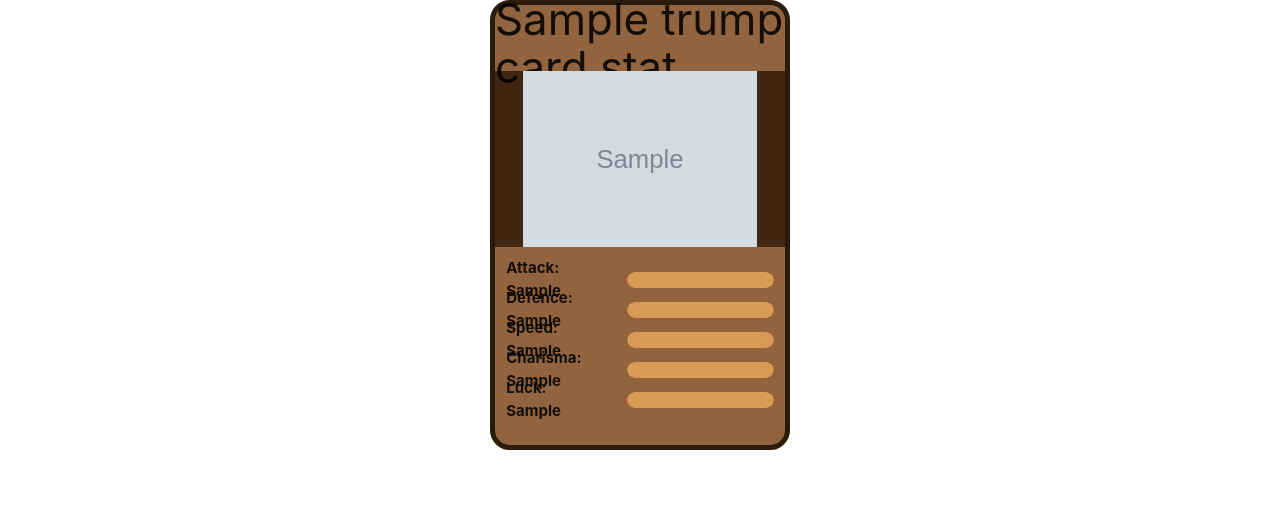
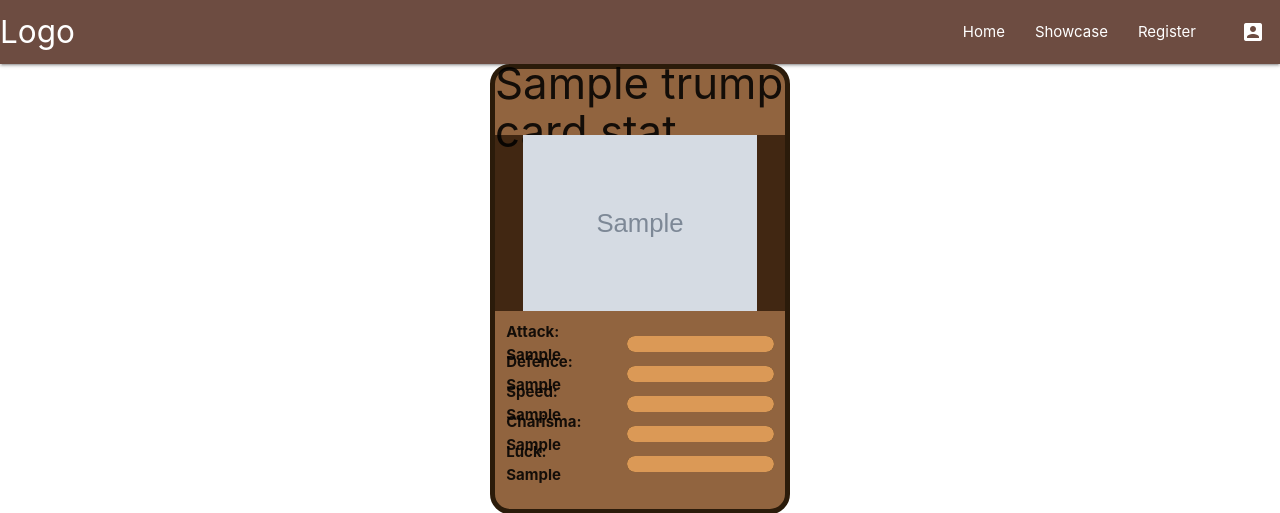
Before and after one commit to Code-Institute-Submissions/SpudStar-milestone-three-project_OctResub, a Flask app: page / in a window 1280 px wide. Shown: the top 513 px of the page. Run offline with Flask 2, Linux system fonts and the light colour scheme; grey boxes marked "Sample" are stand-in pictures; a database or web service that is not in the repository returns one stand-in record (values such as "Sample title"); some libraries are stand-ins or nearby versions.

Commit message:
Added base nav template, static javascript not working

```diff
--- a/static/js/script.js
+++ b/static/js/script.js
@@ -0,0 +1,4 @@
+$(document).ready(function(){
+    $('.modal').modal();
+    $('.dropdown-trigger').dropdown();
+ });
--- a/templates/base.html
+++ b/templates/base.html
@@ -5,10 +5,37 @@
     <meta http-equiv="X-UA-Compatible" content="IE=edge">
     <meta name="viewport" content="width=device-width, initial-scale=1.0">
     <link rel="stylesheet" href="https://cdnjs.cloudflare.com/ajax/libs/materialize/1.0.0/css/materialize.min.css" type="text/css">
+    <link rel="stylesheet" href="https://fonts.googleapis.com/icon?family=Material+Icons" >
     <link rel="stylesheet" href="{{ url_for('static', filename='css/style.css') }}" type="text/css">
     <title>Top of the Trumps</title>
 </head>
 <body>
+    <header>
+
+    <!-- Dropdown Structure -->
+    <ul id="dropdown1" class="dropdown-content">
+        <li><a href="#">Log In</a></li>
+        <li><a href="#">Log Out</a></li>
+        <li class="divider"></li>
+        <li><a href="#">View Profile</a></li>
+        <li><a href="#">Make a Card</a></li>
+    </ul>
+    <nav>
+        <div class="nav-wrapper nav-extended brown darken-1">
+        <a href="{{ url_for('all_trumps_showcase') }}" class="brand-logo">Logo</a>
+        <ul class="right hide-on-med-and-down">
+            <li><a href="{{ url_for('all_trumps_showcase') }}">Home</a></li>
+            <li><a href="#">Showcase</a></li>
+            <li><a href="#">Register</a></li>
+            <!-- Dropdown Trigger -->
+            <li><a class="dropdown-trigger" href="#!" data-target="dropdown1"><i class="material-icons right">account_box</i></a></li>
+        </ul>
+        </div>
+    </nav>
+
+    </header>
+
+
     {% block cards %}
     {% endblock %}
 
```
